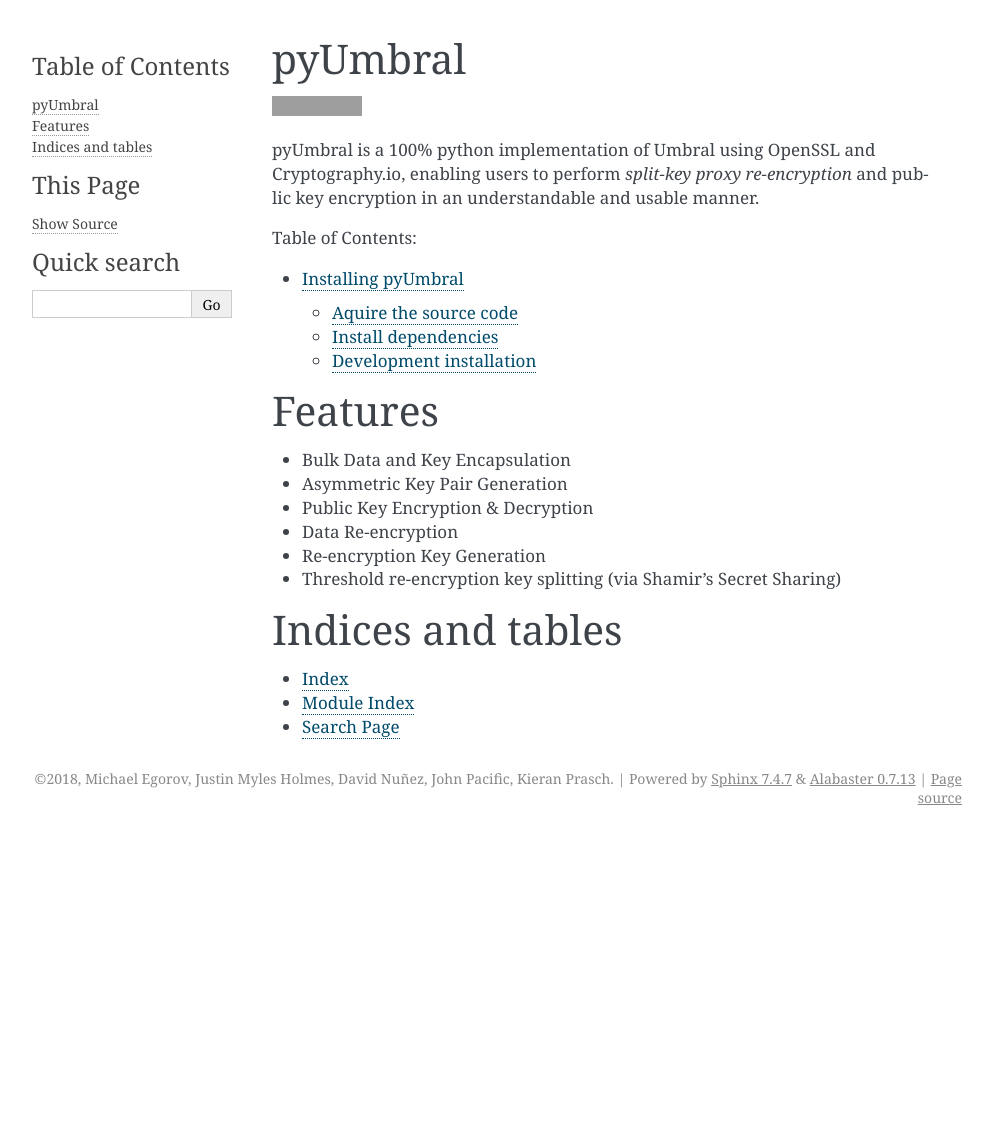
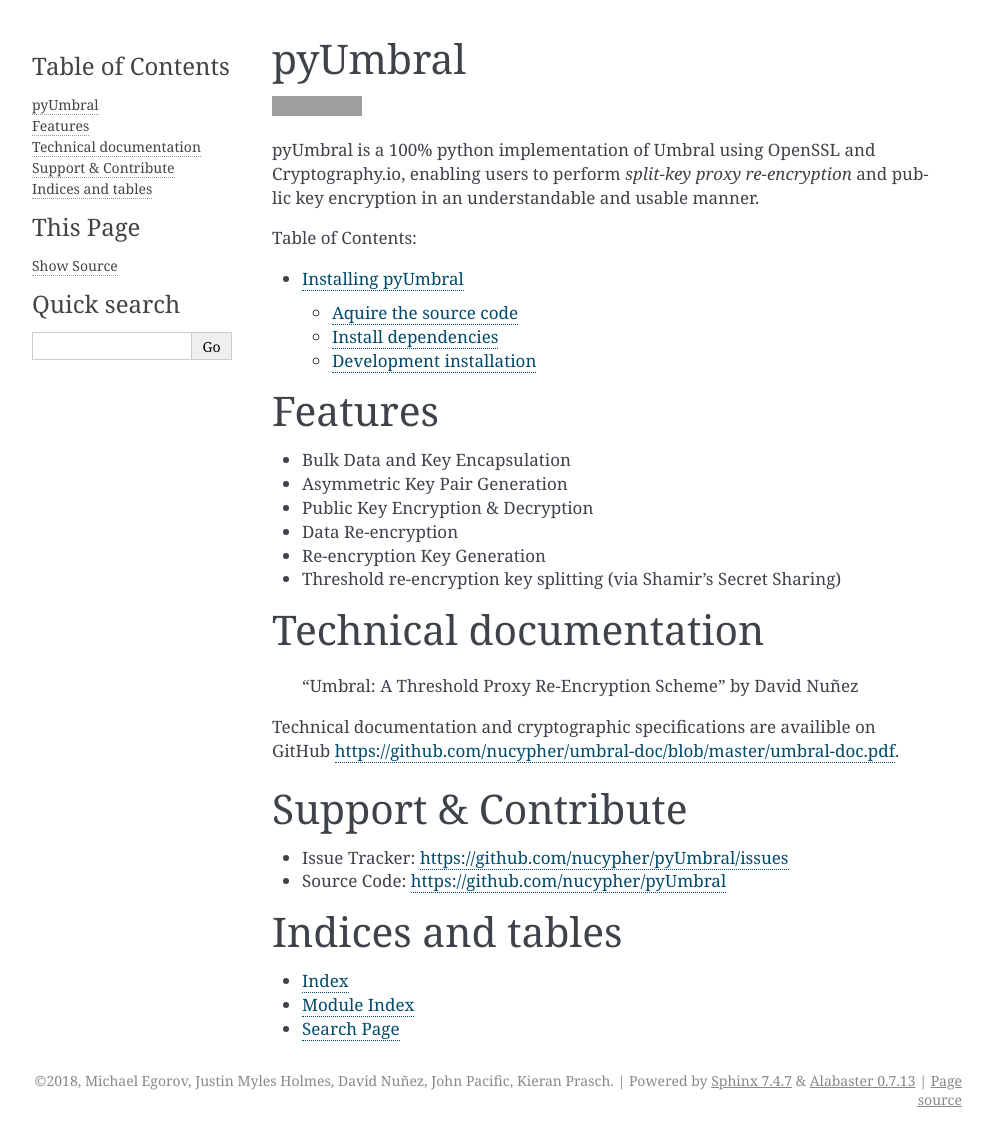
Before and after one commit to nucypher/pyUmbral, a Sphinx documentation site: the page built from docs/source/index.rst, in a window 1280 px wide. Shown: the whole page, without its empty margins (148-1141 px from the left). Built offline with Sphinx 7.4.7, drawn with Linux system fonts in a browser that asks for light colours; before the commit the page ends 900 px from its top, so only the background shows below that; grey boxes are pictures that could not be loaded.

Commit message:
Ports README subsections to index.rst

```diff
--- a/docs/source/index.rst
+++ b/docs/source/index.rst
@@ -28,6 +28,22 @@
 - Threshold re-encryption key splitting (via Shamir's Secret Sharing)
 
 
+Technical documentation
+========================
+  "Umbral: A Threshold Proxy Re-Encryption Scheme"
+  by David Nuñez
+
+Technical documentation and cryptographic specifications
+are availible on GitHub https://github.com/nucypher/umbral-doc/blob/master/umbral-doc.pdf.
+
+
+Support & Contribute
+=====================
+
+- Issue Tracker: https://github.com/nucypher/pyUmbral/issues
+- Source Code: https://github.com/nucypher/pyUmbral
+
+
 
 Indices and tables
 ==================
```
